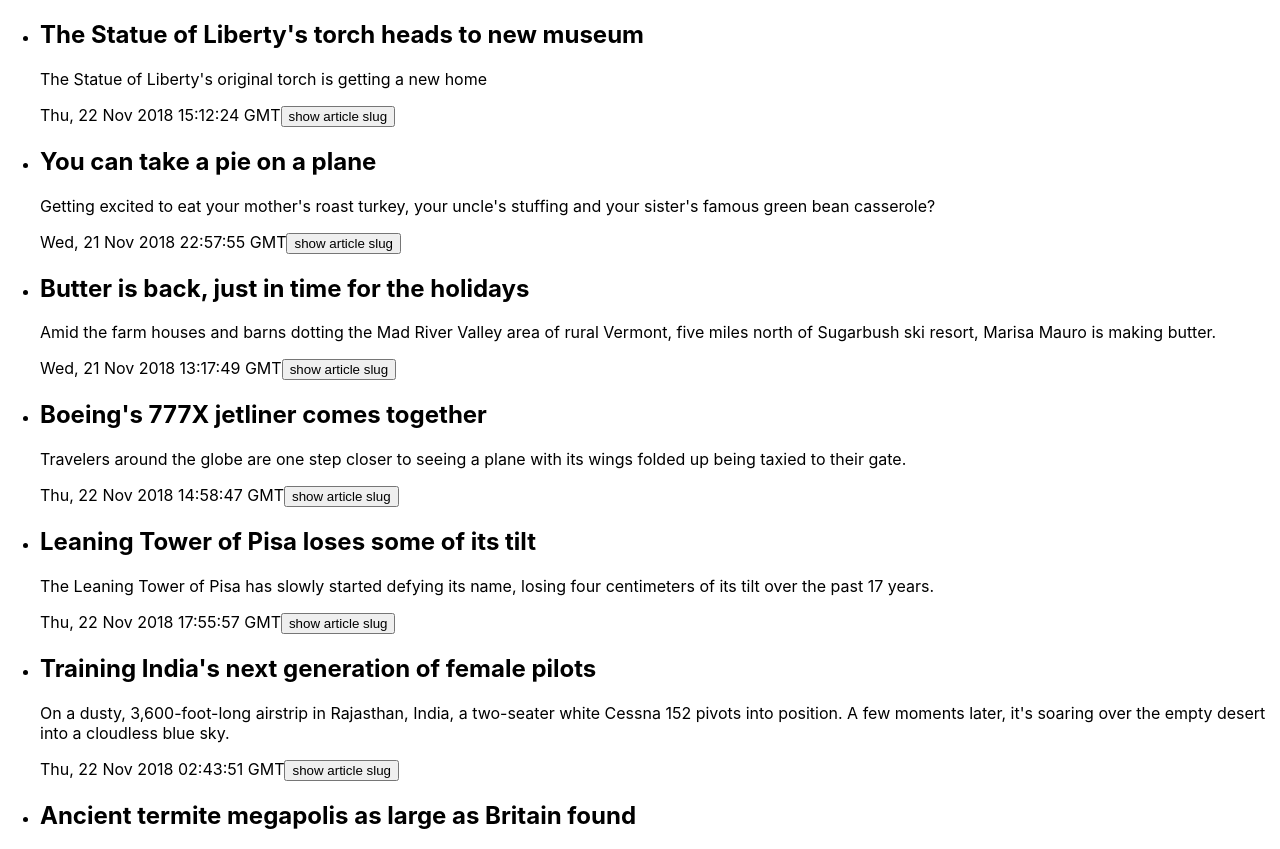
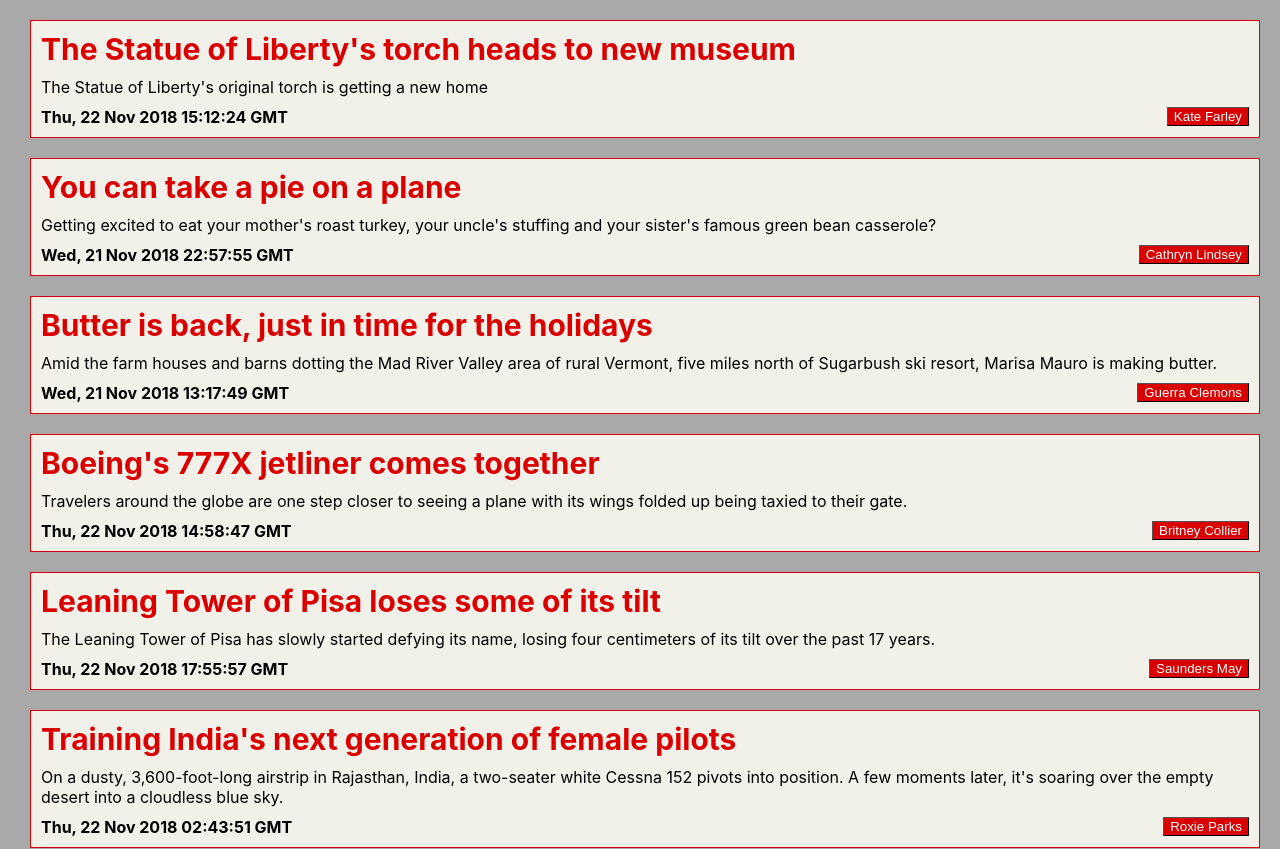
Before and after one commit to TianYin-y/webapp, a React (Create React App) app in the folder seainfo6150-webapp-week-4/: page / in a window 1280 px wide. Shown: the top 849 px of the page. Built offline with nearby package versions, Linux system fonts and the light colour scheme.

Commit message:
Add files via upload

```diff
--- a/seainfo6150-webapp-week-4/src/ArticleList/ArticleList.jsx
+++ b/seainfo6150-webapp-week-4/src/ArticleList/ArticleList.jsx
@@ -1,18 +1,27 @@
 import React from "react";
 import PropTypes from 'prop-types'
 import ArticleListItem from './ArticleListItem'
+import styles from './ArticleList.module.css'
 
 const ArticleList = props => {
   return (
+   <html>
+    <head>
+
+      </head>
+    <body className={styles.body}>
     <ul>
       {props.articles.map(article => (
-        <li>
-          <h2>{article.title}</h2>
-          <p>{article.shortText}</p>
+        <li className={styles.li}>
+          <h2 className={styles.h2}>{article.title}</h2>
+          <p className={styles.p}>{article.shortText}</p>
           <ArticleListItem article={article}/>
         </li>
       ))}
     </ul>
+    </body>
+   </html>
+
   );
 };
 
--- /dev/null
+++ b/seainfo6150-webapp-week-4/src/ArticleList/ArticleList.module.css
@@ -0,0 +1,22 @@
+body{
+    background-color: darkgray
+}
+
+li {
+    list-style: none;
+    background-color: rgb(241, 241, 233);
+    border-style: solid;
+    border-width: 1px;
+    border-color: rgb(218, 0, 0);
+    margin : 20px 20px 0px -10px;
+}
+
+h2{
+    color: rgb(218, 0, 0);
+    margin : 10px 10px 10px 10px;
+    font-size: 30px;
+}
+
+p{
+    margin : 10px 10px 10px 10px;
+}
--- a/seainfo6150-webapp-week-4/src/ArticleList/ArticleListItem.jsx
+++ b/seainfo6150-webapp-week-4/src/ArticleList/ArticleListItem.jsx
@@ -1,10 +1,11 @@
 import React from "react"
+import SlugButton from "./SlugButton"
+import styles from './ArticleListItem.module.css'
 
 const articlelistitem = ({article}) => {
     return(
         <div>
-            <p><time dateTime={article.pubDate}>{article.pubDate}</time>
-            <button onClick={() => {alert(`${article.slug}`)}}>show article slug</button>
+            <p><time dateTime={article.pubDate} className={styles.time}>{article.pubDate}</time> <SlugButton article={article}/>
             </p>
 
             </div>
--- /dev/null
+++ b/seainfo6150-webapp-week-4/src/ArticleList/ArticleListItem.module.css
@@ -0,0 +1,3 @@
+time{
+    font-weight: bold;
+}
--- /dev/null
+++ b/seainfo6150-webapp-week-4/src/ArticleList/SlugButton.jsx
@@ -0,0 +1,13 @@
+import React from "react"
+import styles from './SlugButton.module.css'
+
+const SlugButton = ({article}) => {
+    return(
+
+            <button className={styles.button} onClick={() => {alert(`${article.slug}`)}}>{article.author}</button>
+
+
+    )
+}
+
+export default SlugButton;
--- /dev/null
+++ b/seainfo6150-webapp-week-4/src/ArticleList/SlugButton.module.css
@@ -0,0 +1,6 @@
+button{
+    background-color: rgb(218,0,0);
+    color: white;
+    border-width: 1px;
+    float:right;
+}
```
